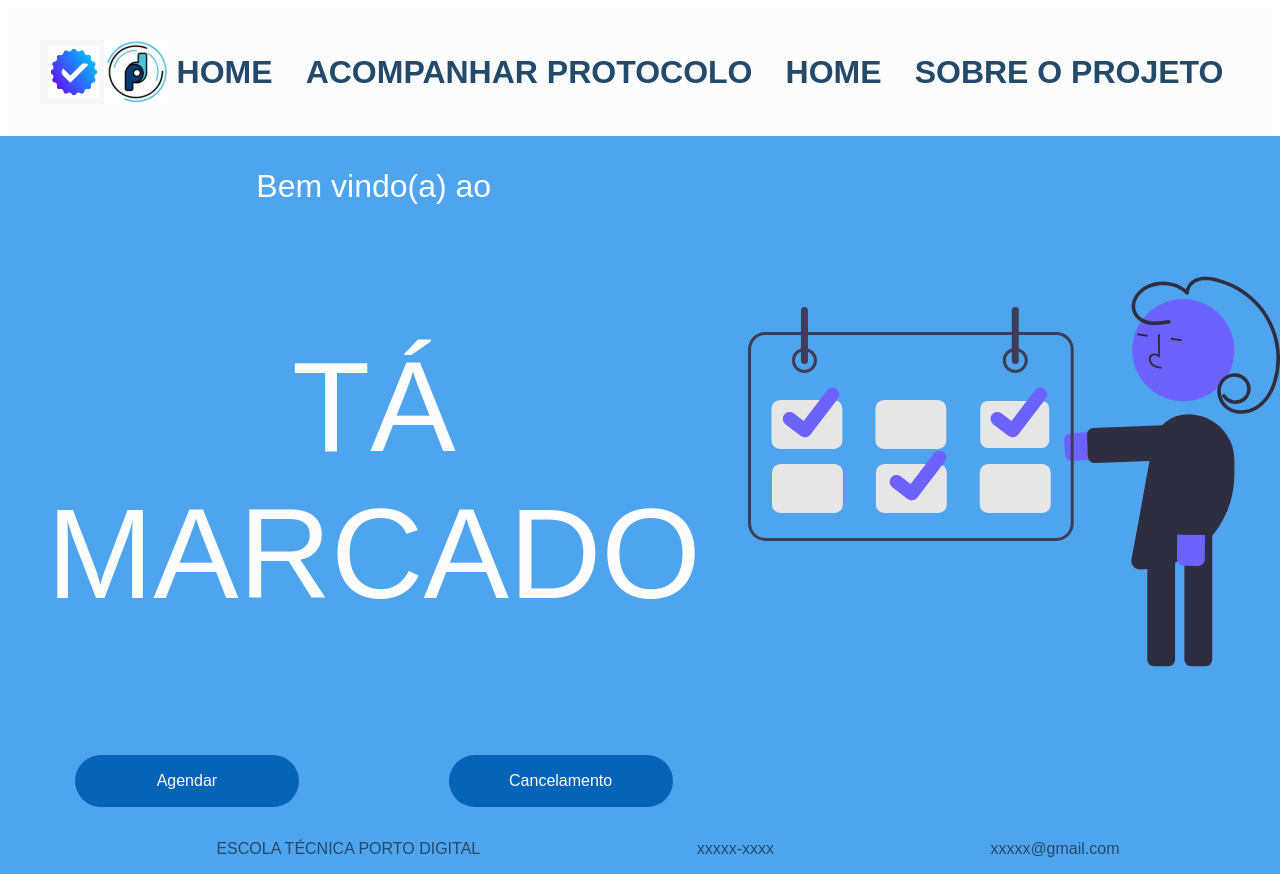
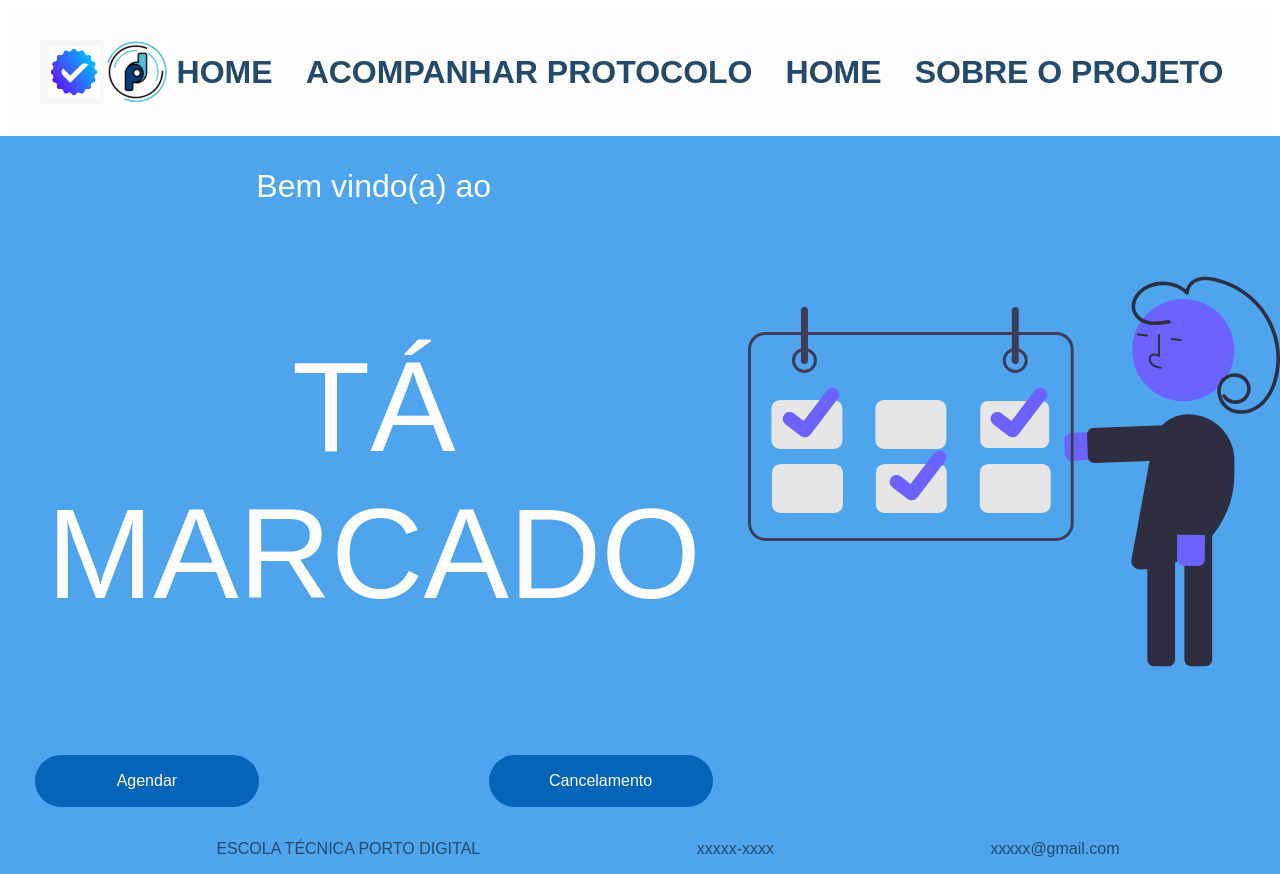
Before and after one commit to DiegoLimaDev/ta_marcado, a React (Create React App) app: page / in a window 1280 px wide. Built offline with nearby package versions, Linux system fonts and the light colour scheme; some icons are missing; a web font is replaced by a local one.

Commit message:
adptation to routes

```diff
--- a/src/pages/Initial.jsx
+++ b/src/pages/Initial.jsx
@@ -4,15 +4,17 @@ import { theme } from '../utils/theme';
 
 import schedule from '../assets/images/schedule.svg';
 import { Button } from '../components/Buttons';
-import { useContext } from 'react';
-import { GlobalContext } from '../utils/GlobalContext';
-// import Footer from '../components/Footer';
+import { Link } from 'react-router-dom';
 
 const Container = styled.div`
   background-color: ${theme.colors.secondaryBlue};
   margin: 0 -0.5rem -0.5rem -0.5rem;
   padding: 2rem 2rem -1rem 2rem;
   min-height: 87vh;
+
+  .LinkDecor {
+    text-decoration: none;
+  }
 `;
 
 const Row = styled.div`
@@ -53,8 +55,6 @@ const Image = styled.img`
 `;
 
 const InitialPage = () => {
-  const [page, setPage] = useContext(GlobalContext);
-
   return (
     <Container>
       <Row>
@@ -64,22 +64,18 @@ const InitialPage = () => {
             <Text>TÁ MARCADO</Text>
           </TextAlign>
           <CenterButtons>
-            <Button
-              height="15"
-              width="30"
-              marginR="5"
-              onClick={() => setPage('schedulingPage')}
-            >
-              <Text size="small">Agendar</Text>
+            <Button height="15" width="30" marginR="5rem">
+              <Link to="/schedulingPage" className="LinkDecor">
+                <Text size="small">Agendar</Text>
+              </Link>
             </Button>
-            <Button height="15" width="30" marginL="5">
+            <Button height="15" width="30" marginL="5rem">
               <Text size="small">Cancelamento</Text>
             </Button>
           </CenterButtons>
         </Column>
         <Image src={schedule} />
       </Row>
-      {/* <Footer /> */}
     </Container>
   );
 };
```
